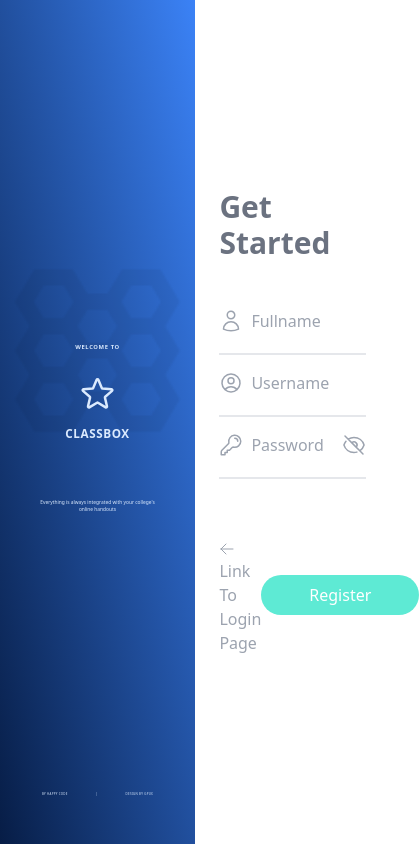
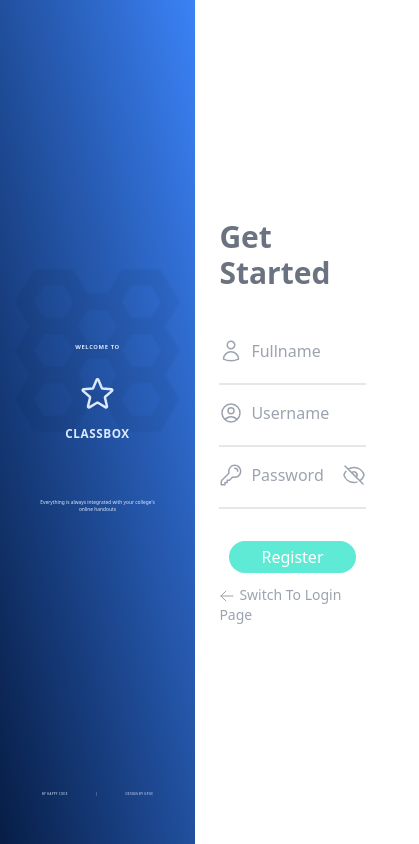
Before and after one commit to massam89/react-tailwind-dashboard, a React (Create React App) app: page /login-register in a window 390 px wide. Shown: the whole page, 419 px wide, since content can reach past the window. Built offline with nearby package versions, Linux system fonts and the light colour scheme.

Commit message:
responsive login-register page part1

```diff
--- a/src/pages/login-register/Login.js
+++ b/src/pages/login-register/Login.js
@@ -21,15 +21,15 @@ const Login = () => {
   return (
     <div className={`h-full w-1/2 absolute ${isLoginMode ? 'z-10 opacity-100' : '-z-10 opacity-0'} transition-all duration-1000 flex justify-center items-center bg-white`}>
       <div className="w-3/4">
-        <h2 className="text-gray-500 font-bold text-3xl mb-12">Login To Dashboard</h2>
+        <h2 className="text-gray-500 font-bold text-2xl  md:text-3xl mb-12">Login To Dashboard</h2>
         <form onSubmit={sumbitHandler}>
           <div>
             <FormInput type='text' name='username' placeholder='Username'/>
             <FormInput type='password' name='password' placeholder='Password' />
           </div>
-          <div className="flex justify-between items-center mt-14">
-            <button type="submit" className="bg-teal-300 rounded-full px-12 py-2 text-white text hover:shadow-md">Login</button>
-            <span onClick={linkToRegisterPageHandler} className="text-gray-400 cursor-pointer">Link To Register Page{arrowRightIcon('h-4 h-4 inline ml-1')}</span>
+          <div className="flex flex-col md:flex-row justify-end md:justify-between items-center md:items-center mt-8 md:mt-14">
+            <button type="submit" className="bg-teal-300 rounded-full px-8 py-1 lg:px-12 lg:py-2 text-white text hover:shadow-md order-0 md:order-1">Login</button>
+            <span onClick={linkToRegisterPageHandler} className="text-gray-400 cursor-pointertext-gray-400 mt-3 md:mt-0 text-sm lg:text-lg cursor-pointer order-1 md:order-0">Switch To Register Page{arrowRightIcon('h-4 h-4 inline ml-1')}</span>
           </div>
         </form>
       </div>
--- a/src/pages/login-register/Register.js
+++ b/src/pages/login-register/Register.js
@@ -21,9 +21,9 @@ const Register = () => {
             <FormInput type='text' placeholder='Username' name='username'  />
             <FormInput type='password' placeholder='Password' name='password' />
           </div>
-          <div className="flex justify-between items-center mt-14">
-            <span onClick={linkToLoginPageHandler} className="text-gray-400 cursor-pointer">{arrowLeftIcon('h-4 h-4 inline mr-1')}Link To Login Page</span>
-            <button type="submit" className="bg-teal-300 rounded-full px-12 py-2 text-white text hover:shadow-md">Register</button>
+          <div className="flex flex-col md:flex-row justify-end md:justify-between items-center md:items-center mt-8 md:mt-14">
+            <span onClick={linkToLoginPageHandler} className="text-gray-400 mt-3 md:mt-0 text-sm lg:text-lg cursor-pointer order-2 md:order-1">{arrowLeftIcon('h-4 h-4 inline mr-1')}Switch To Login Page</span>
+            <button type="submit" className="bg-teal-300 rounded-full px-8 py-1 lg:px-12 lg:py-2 text-white text hover:shadow-md order-1 md:order-2">Register</button>
           </div>
         </form>
       </div>
```
